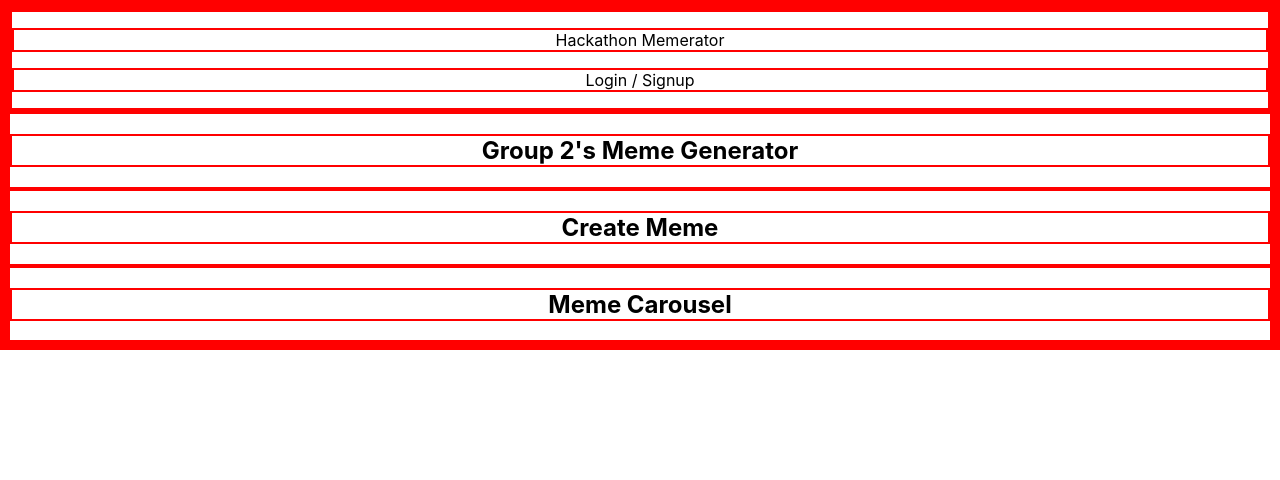
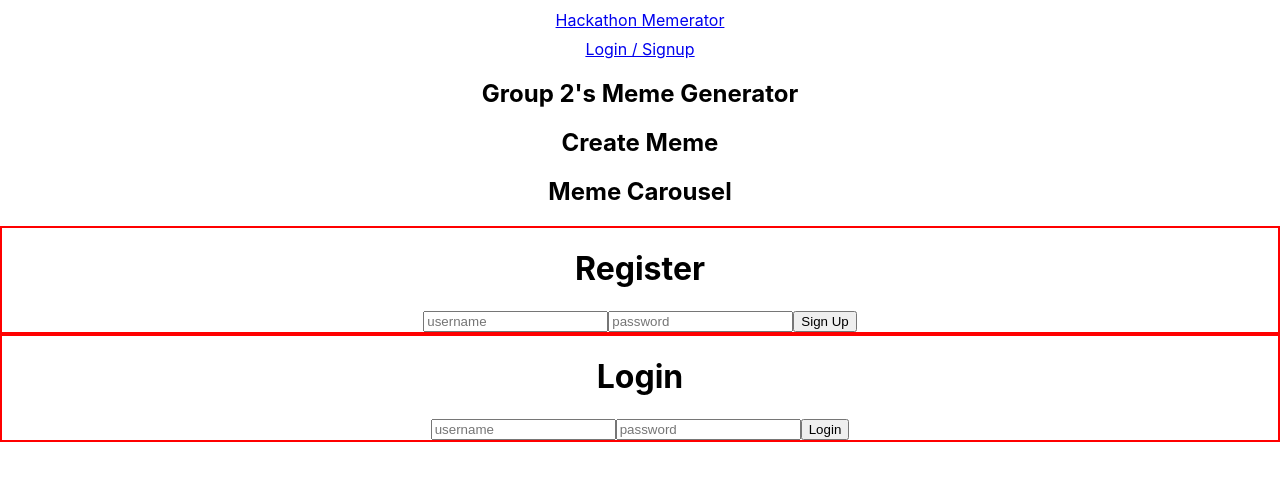
Before and after one commit to coreyloftus/GA-hackathon-jan-12, a React (Create React App) app: page / in a window 1280 px wide. Shown: the top 480 px of the page. Built offline with nearby package versions, Linux system fonts and the light colour scheme.

Commit message:
Added auth files and code

```diff
--- a/public/index.html
+++ b/public/index.html
@@ -5,39 +5,11 @@
         <link rel="icon" href="%PUBLIC_URL%/favicon.ico" />
         <meta name="viewport" content="width=device-width, initial-scale=1" />
         <meta name="theme-color" content="#000000" />
-    <meta
-      name="description"
-      content="Web site created using create-react-app"
-    />
-    <link rel="apple-touch-icon" href="%PUBLIC_URL%/logo192.png" />
-    <!--
-      manifest.json provides metadata used when your web app is installed on a
-      user's mobile device or desktop. See https://developers.google.com/web/fundamentals/web-app-manifest/
-    -->
-    <link rel="manifest" href="%PUBLIC_URL%/manifest.json" />
-    <!--
-      Notice the use of %PUBLIC_URL% in the tags above.
-      It will be replaced with the URL of the `public` folder during the build.
-      Only files inside the `public` folder can be referenced from the HTML.
-
-      Unlike "/favicon.ico" or "favicon.ico", "%PUBLIC_URL%/favicon.ico" will
-      work correctly both with client-side routing and a non-root public URL.
-      Learn how to configure a non-root public URL by running `npm run build`.
-    -->
-    <title>React App</title>
+        <meta name="description" content="Web site created using create-react-app" />
+        <title>Group 2 Meme Generator</title>
     </head>
     <body>
         <noscript>You need to enable JavaScript to run this app.</noscript>
         <div id="root"></div>
-    <!--
-      This HTML file is a template.
-      If you open it directly in the browser, you will see an empty page.
-
-      You can add webfonts, meta tags, or analytics to this file.
-      The build step will place the bundled scripts into the <body> tag.
-
-      To begin the development, run `npm start` or `yarn start`.
-      To create a production bundle, use `npm run build` or `yarn build`.
-    -->
     </body>
 </html>
--- a/src/App.js
+++ b/src/App.js
@@ -1,17 +1,32 @@
 import "../src/Styling/App.css"
+import { UserContext } from "./data"
+import { useState } from "react"
 import CreateMeme from "./Components/CreateMeme"
 import MemeCarousel from "./Components/MemeCarousel"
 import Nav from "./Components/Nav"
 import Hero from "./Components/Hero"
+import Auth from "./Components/Auth"
 
 function App() {
+    const { Provider: UserInfo } = UserContext
+    const [isAuthenticated, setIsAuthenticated] = useState(false)
+    const [currentUser, setCurrentUser] = useState(null)
     return (
+        <UserInfo
+            value={{
+                isAuthenticated,
+                setAuth: setIsAuthenticated,
+                user: currentUser,
+                setUser: setCurrentUser,
+            }}>
             <div className="App">
                 <Nav />
                 <Hero />
                 <CreateMeme />
                 <MemeCarousel />
+                <Auth />
             </div>
+        </UserInfo>
     )
 }
 
--- /dev/null
+++ b/src/Components/Auth.jsx
@@ -0,0 +1,81 @@
+import { setUserToken, clearUserToken } from "../utils/authToken"
+import { useContext } from "react"
+import { UserContext } from "../data"
+import Register from "./Register"
+import Login from "./Login"
+import "../Styling/Components.css"
+
+const Auth = (props) => {
+    const { setAuth, setUser } = useContext(UserContext)
+
+    const registerUser = async (data) => {
+        try {
+            const configs = {
+                method: "POST",
+                body: JSON.stringify(data),
+                headers: {
+                    "Content-Type": "application/json",
+                },
+            }
+
+            const newUser = await fetch("http://localhost:4000/auth/register", configs)
+            const parsedUser = await newUser.json()
+            // console.log(parsedUser)
+
+            // sets local storage
+            setUserToken(parsedUser.token)
+            // put the returned user object in state
+            setUser(parsedUser.user)
+            // adds a boolean cast of the responses isAuthenticated prop
+            setAuth(parsedUser.isLoggedIn)
+            return parsedUser
+        } catch (err) {
+            console.log(err)
+            clearUserToken()
+            setAuth(false)
+        }
+    }
+    const loginUser = async (data) => {
+        try {
+            const configs = {
+                method: "POST",
+                body: JSON.stringify(data),
+                headers: {
+                    "Content-Type": "application/json",
+                },
+            }
+
+            const response = await fetch("http://localhost:4000/auth/login", configs)
+
+            const currentUser = await response.json()
+            //console.log(currentUser)
+
+            if (currentUser.token) {
+                // sets local storage
+                setUserToken(currentUser.token)
+                // put the returned user object in state
+                setUser(currentUser.user)
+                setAuth(currentUser.isLoggedIn)
+                return currentUser
+            } else {
+                throw new Error(`Server Error: ${currentUser.statusText}`)
+            }
+        } catch (err) {
+            console.log(err)
+            clearUserToken()
+            setAuth(false)
+        }
+    }
+
+    return (
+        <div className="Auth">
+            {/* {token?  */}
+            <Register signUp={registerUser} />
+            {/* : */}
+            <Login signIn={loginUser} />
+            {/* } */}
+        </div>
+    )
+}
+
+export default Auth
--- /dev/null
+++ b/src/Components/Login.jsx
@@ -0,0 +1,45 @@
+import { useNavigate } from "react-router-dom"
+import { useState } from "react"
+import "../Styling/Components.css"
+
+const LoginForm = ({ signIn }) => {
+    const initialState = { username: "", password: "" }
+    const [input, setInput] = useState(initialState)
+    const navigate = useNavigate()
+
+    const handleSubmit = async (e) => {
+        e.preventDefault()
+        const createdUserToken = await signIn(input)
+
+        if (createdUserToken) {
+            navigate("/")
+        } else {
+            navigate("/auth")
+        }
+        setInput(initialState)
+    }
+
+    const handleChange = (e) => {
+        setInput({ ...input, [e.target.name]: e.target.value })
+    }
+
+    return (
+        <>
+            <div className="Login">
+                <h1>Login</h1>
+                <div className="LoginForm">
+                    <form onSubmit={handleSubmit}>
+                        <label htmlFor="username">
+                            <input id="username" name="username" placeholder="username" value={input.username} onChange={handleChange} />
+                        </label>
+                        <label htmlFor="password">
+                            <input id="password" name="password" placeholder="password" value={input.password} onChange={handleChange} />
+                        </label>
+                        <input type="submit" value="Login" />
+                    </form>
+                </div>
+            </div>
+        </>
+    )
+}
+export default LoginForm
--- a/src/Components/Nav.js
+++ b/src/Components/Nav.js
@@ -2,14 +2,14 @@ import "../Styling/Components.css"
 import { Link } from "react-router-dom"
 const Nav = (props) => {
     return (
-        <div>
+        <div className="Navbar-Top">
             <nav>
-                {/* <Link to="/"> */}
+                <Link to="/">
                     <p>Hackathon Memerator</p>
-                {/* </Link> */}
-                {/* <Link to="/auth"> */}
+                </Link>
+                <Link to="/auth">
                     <p>Login / Signup</p>
-                {/* </Link> */}
+                </Link>
             </nav>
         </div>
     )
--- /dev/null
+++ b/src/Components/Register.jsx
@@ -0,0 +1,45 @@
+import { useNavigate } from "react-router-dom"
+import { useState } from "react"
+import "../Styling/Components.css"
+
+const RegisterForm = ({ signUp }) => {
+    const initialState = { username: "", password: "" }
+    const [input, setInput] = useState(initialState)
+    const navigate = useNavigate()
+
+    const handleSubmit = async (e) => {
+        e.preventDefault()
+        const createdUserToken = await signUp(input)
+
+        if (createdUserToken) {
+            navigate("/people")
+        } else {
+            navigate("/")
+        }
+        setInput(initialState)
+    }
+
+    const handleChange = (e) => {
+        setInput({ ...input, [e.target.name]: e.target.value })
+    }
+
+    return (
+        <>
+            <div className="Register">
+                <h1>Register</h1>
+                <div className="RegisterForm">
+                    <form onSubmit={handleSubmit}>
+                        <label htmlFor="username">
+                            <input id="username" name="username" placeholder="username" value={input.username} onChange={handleChange} />
+                        </label>
+                        <label htmlFor="password">
+                            <input id="password" name="password" placeholder="password" value={input.password} onChange={handleChange} />
+                        </label>
+                        <input type="submit" value="Sign Up" />
+                    </form>
+                </div>
+            </div>
+        </>
+    )
+}
+export default RegisterForm
--- a/src/Styling/Components.css
+++ b/src/Styling/Components.css
@@ -1,3 +1,17 @@
-* {
+.Navbar-Top p{
+    display:flex;
+    justify-content: center;
+    margin:.6rem;
+    /* border: 2px solid red; */
+}
+.Register {
     border: 2px solid red;
 }
+.RegisterForm {
+    display:flex;
+    flex-direction: column;
+
+}
+.Login {
+    border: 2px solid red;
+}
--- /dev/null
+++ b/src/data/index.js
@@ -0,0 +1,2 @@
+import { UserContext } from "./usercontext"
+export { UserContext }
--- /dev/null
+++ b/src/data/usercontext.js
@@ -0,0 +1,3 @@
+import { createContext } from "react"
+const UserContext = createContext()
+export { UserContext }
--- a/src/index.js
+++ b/src/index.js
@@ -1,11 +1,14 @@
-import React from 'react';
-import ReactDOM from 'react-dom/client';
-import '../src/Styling/index.css';
-import App from './App';
+import React from "react"
+import ReactDOM from "react-dom/client"
+import "../src/Styling/index.css"
+import App from "./App"
+import { BrowserRouter } from "react-router-dom"
 
-const root = ReactDOM.createRoot(document.getElementById('root'));
+const root = ReactDOM.createRoot(document.getElementById("root"))
 root.render(
-  <React.StrictMode>
-    <App />
-  </React.StrictMode>
+    <React.StrictMode>
+        <BrowserRouter>
+            <App />
+        </BrowserRouter>
+    </React.StrictMode>
 )
--- /dev/null
+++ b/src/utils/authToken.js
@@ -0,0 +1,10 @@
+const getUserToken = () => {
+    return localStorage.getItem("token")
+}
+const setUserToken = (token) => {
+    return localStorage.setItem("token", token)
+}
+const clearUserToken = () => {
+    return localStorage.setItem("token", "")
+}
+export { getUserToken, setUserToken, clearUserToken }
```
Lines whose indentation alone changed are shown as unchanged.
